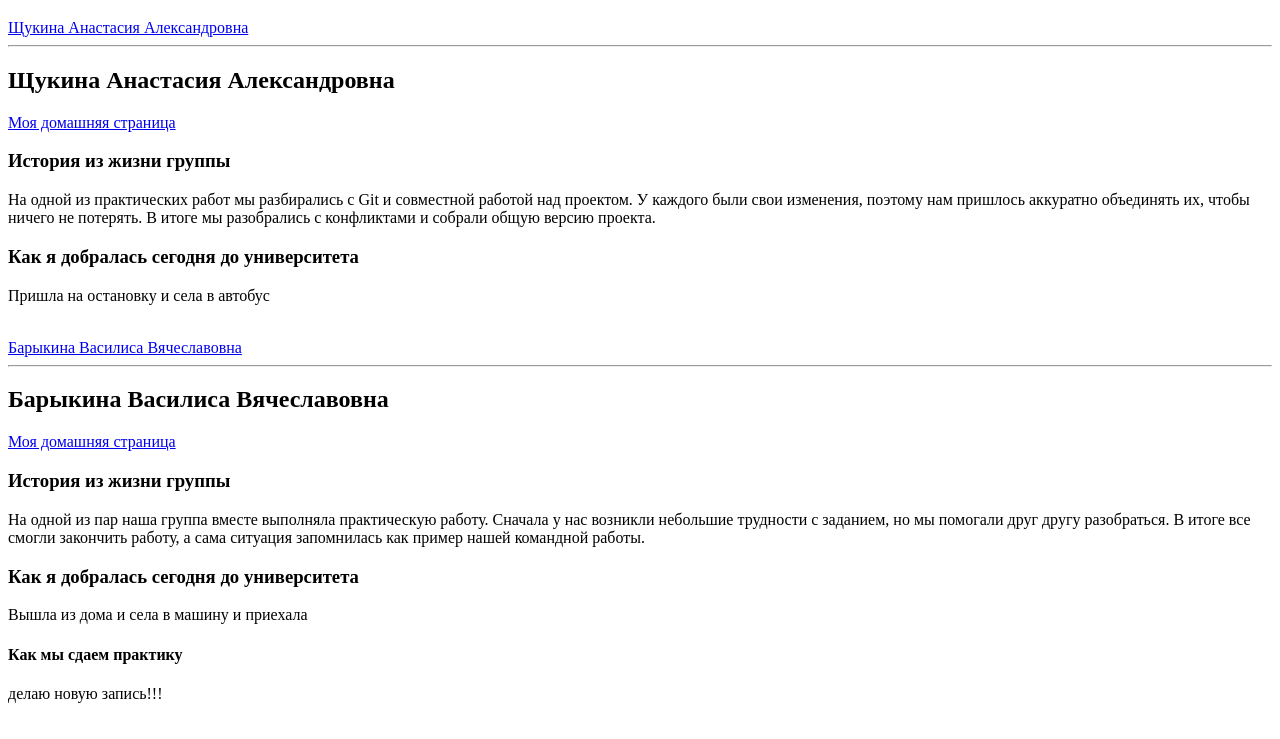
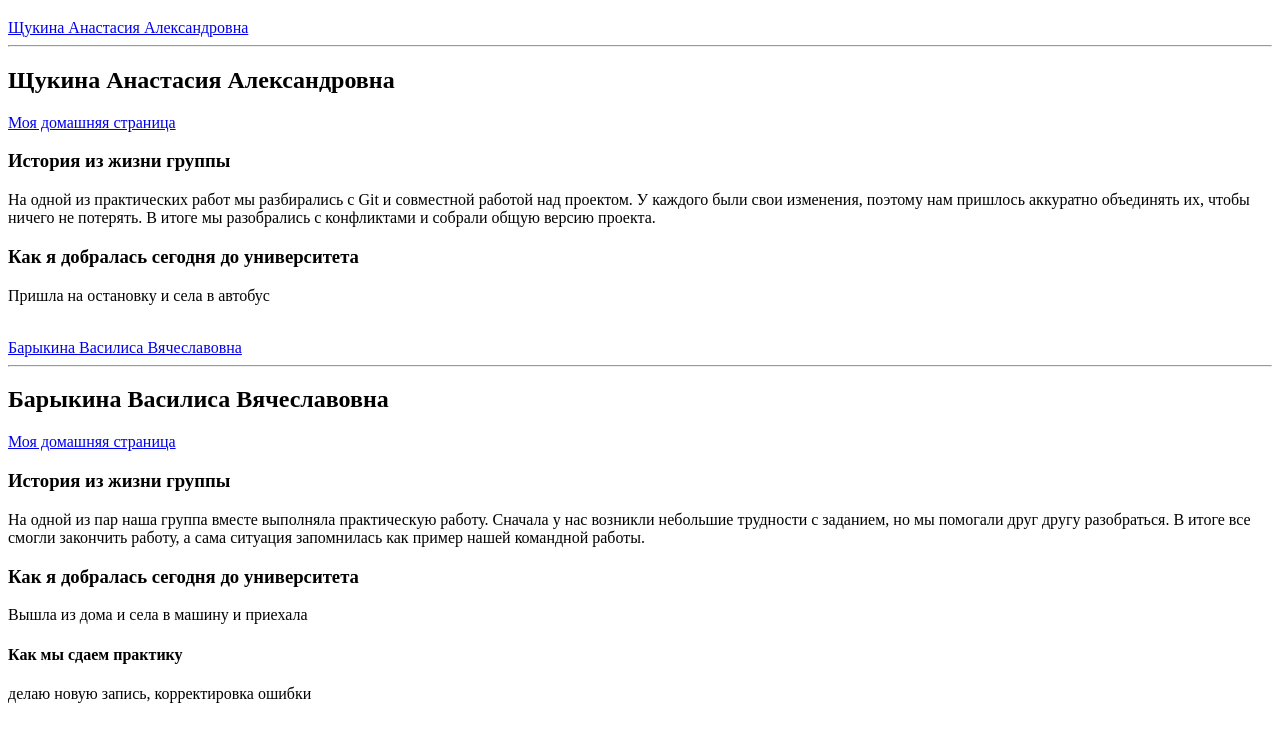
Before and after one commit to MatildaDec/Barykina_Shchukina_Lab7, a plain HTML site: page index.htm in a window 1280 px wide. Shown: the part 61-800 px from the top of the page. Drawn offline with Linux system fonts and the light colour scheme.

Commit message:
Комиит БАрыкина В В

```diff
--- a/index.htm
+++ b/index.htm
@@ -32,7 +32,7 @@
     <h3>Как я добралась сегодня до университета</h3>
     <p>Вышла из дома и села в машину и приехала</p>
     <h4>Как мы сдаем практику</h4>
-    <p>делаю новую запись!!! </p>
+    <p>делаю новую запись, корректировка ошибки </p>
 
     <!-- Конец раздела Барыкиной -->
 </body>
```
